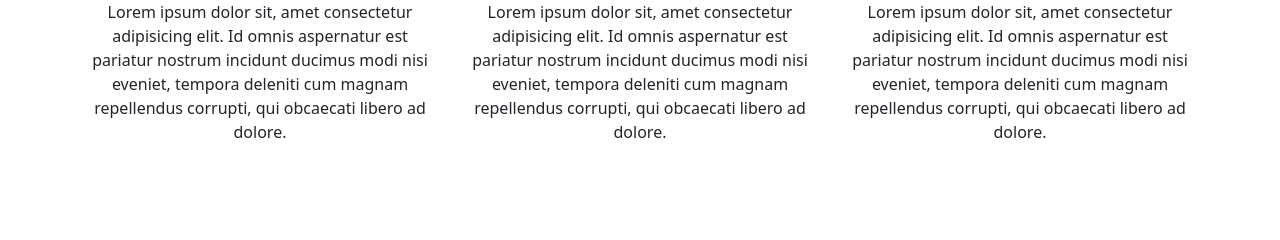
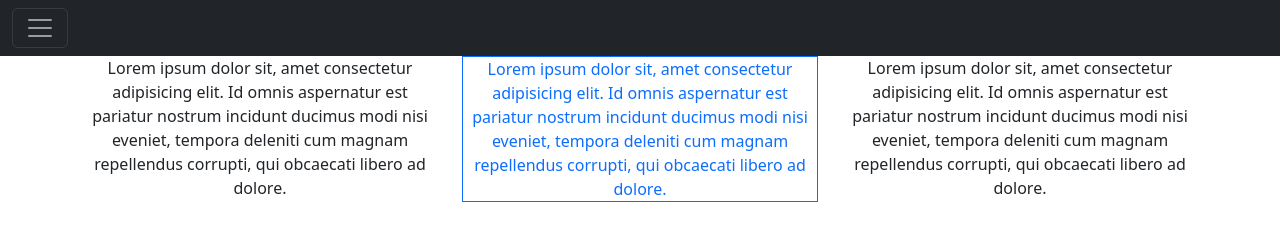
Before and after one commit to 1DanielSolar/Bootstrap-Testing-Examples, a plain HTML site: page index.html in a window 1280 px wide. Drawn offline with nearby package versions, Linux system fonts and the light colour scheme.

Commit message:
implemented test bootstrap

```diff
--- a/index.html
+++ b/index.html
@@ -20,32 +20,46 @@
 
     <body>
         <header>
-            <nav> </nav>
+            <nav>
+                <div class="collapse" id="navbarToggleExternalContent" data-bs-theme="dark">
+                    <div class="bg-dark p-4">
+                      <h5 class="text-body-emphasis h4">Bootstrap Demo Home</h5>
+                      <span class="text-body-secondary">Lorem Ipsum</span>
+                    </div>
+                  </div>
+                  <nav class="navbar navbar-dark bg-dark">
+                    <div class="container-fluid">
+                      <button class="navbar-toggler" type="button" data-bs-toggle="collapse" data-bs-target="#navbarToggleExternalContent" aria-controls="navbarToggleExternalContent" aria-expanded="false" aria-label="Toggle navigation">
+                        <span class="navbar-toggler-icon"></span>
+                      </button>
+                    </div>
+                  </nav>
+            </nav>
 
         </header>
         <main>
             <div class="container text-center">
                 <div class="row">
-                  <div class="col-md">
-                    <p>Lorem ipsum dolor sit, amet consectetur adipisicing elit. Id omnis aspernatur est pariatur nostrum incidunt ducimus modi nisi eveniet, tempora deleniti cum magnam repellendus corrupti, qui obcaecati libero ad dolore.</p>
 
-                  </div>
                   <div class="col-lg">
                     <p>Lorem ipsum dolor sit, amet consectetur adipisicing elit. Id omnis aspernatur est pariatur nostrum incidunt ducimus modi nisi eveniet, tempora deleniti cum magnam repellendus corrupti, qui obcaecati libero ad dolore.</p>
+                  </div>
 
+                  <div class="col-lg">
+                   <p class="text-primary border border-primary" >Lorem ipsum dolor sit, amet consectetur adipisicing elit. Id omnis aspernatur est pariatur nostrum incidunt ducimus modi nisi eveniet, tempora deleniti cum magnam repellendus corrupti, qui obcaecati libero ad dolore.</span></p>
                   </div>
-                  <div class="col-sm">
+
+                  <div class="col-lg">
                     <p>Lorem ipsum dolor sit, amet consectetur adipisicing elit. Id omnis aspernatur est pariatur nostrum incidunt ducimus modi nisi eveniet, tempora deleniti cum magnam repellendus corrupti, qui obcaecati libero ad dolore.</p>
-
                   </div>
                 </div>
+
               </div>
 
         </main>
         <footer>
-            <!-- place footer here -->
+
         </footer>
-        <!-- Bootstrap JavaScript Libraries -->
         <script
             src="https://cdn.jsdelivr.net/npm/@popperjs/core@2.11.8/dist/umd/popper.min.js"
             integrity="sha384-I7E8VVD/ismYTF4hNIPjVp/Zjvgyol6VFvRkX/vR+Vc4jQkC+hVqc2pM8ODewa9r"
```
